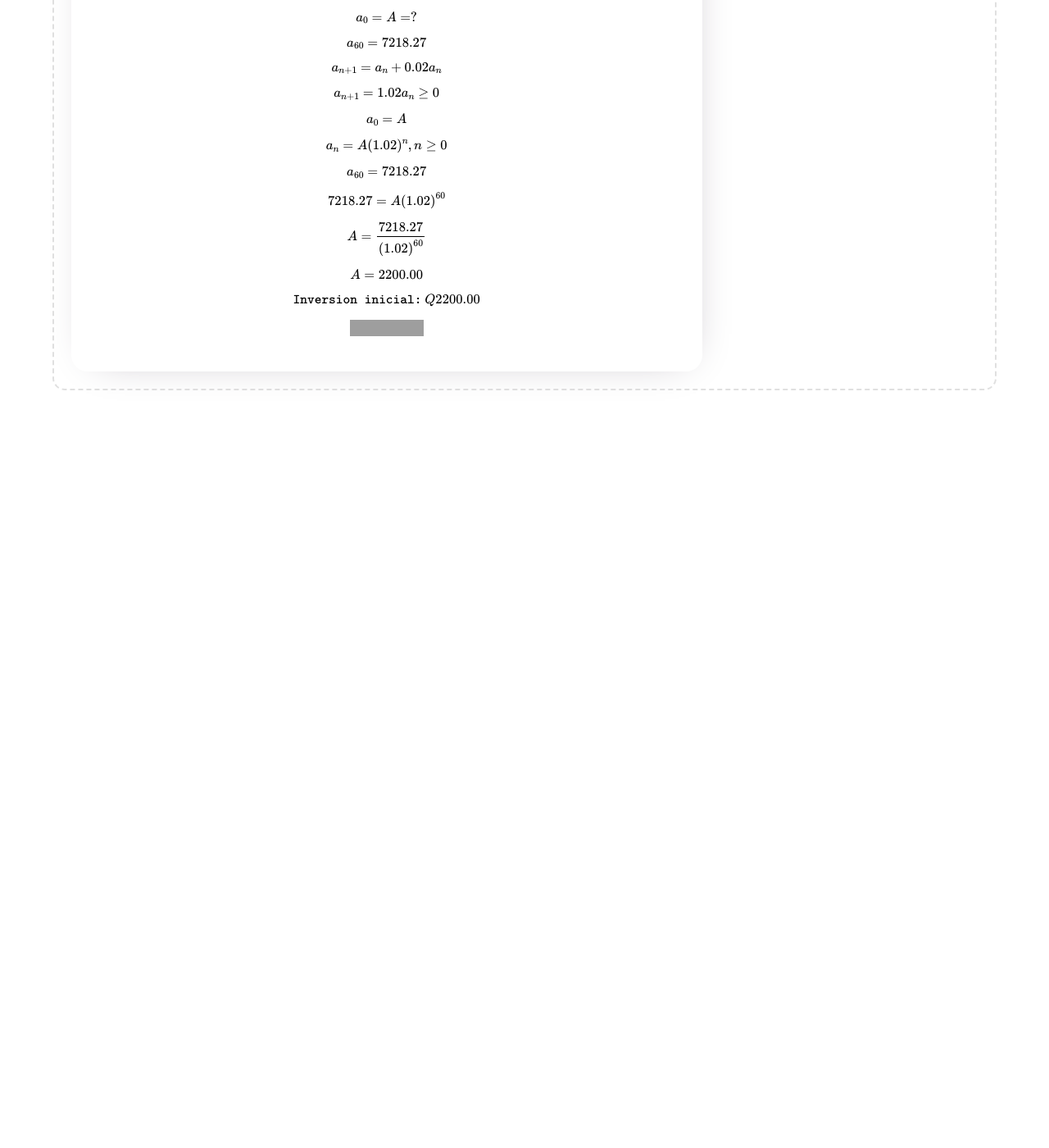
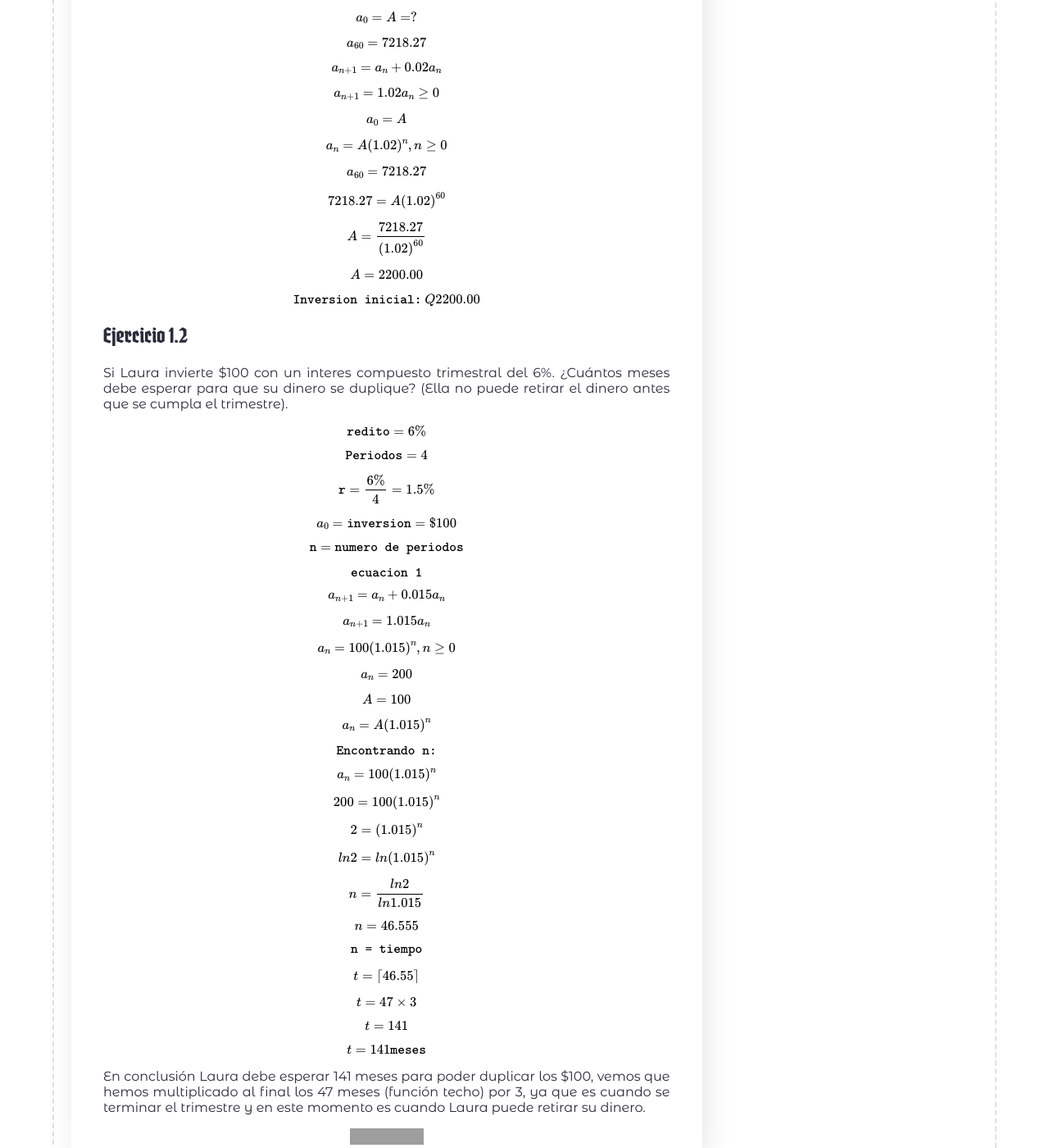
Before and after one commit to jorgeAML/creativeaml, a Jekyll site: the page built from blog_posts/08-05-2025.md, in a window 1280 px wide and 1400 px high, scrolled down 556 px. Shown: the whole window at 82% size. Built offline with Jekyll 4.4.1, drawn with Linux system fonts in a browser that asks for light colours; some web fonts are replaced; a script that is not in the unit is left out; comment, search, counter and statistics services are not loaded; before the commit the page ends 1070 px from its top, so only the background shows below that; some of the changed text lies outside the part shown; grey boxes are pictures that could not be loaded.

Commit message:
Relaciones de recurrencia 1.2

```diff
--- a/_layouts/blog.html
+++ b/_layouts/blog.html
@@ -20,6 +20,17 @@
               <div class="izq">
                 <div class="izq-container card-design-1">
                   <button class="button-simple-2"><a href="/">Regresar al inicio</a></button>
+                  <script async src="https://pagead2.googlesyndication.com/pagead/js/adsbygoogle.js?client=ca-pub-4213105396908336"
+                      crossorigin="anonymous"></script>
+                      <ins class="adsbygoogle"
+                      style="display:block; text-align:center;"
+                      data-ad-layout="in-article"
+                      data-ad-format="fluid"
+                      data-ad-client="ca-pub-4213105396908336"
+                      data-ad-slot="5286248559"></ins>
+                  <script>
+                      (adsbygoogle = window.adsbygoogle || []).push({});
+                  </script>
                   {{page.content}}
                 </div>
               </div>
--- a/blog_posts/08-05-2025.md
+++ b/blog_posts/08-05-2025.md
@@ -6,10 +6,10 @@ url: https://www.creativeaml.com/blog_posts/08-05-2025.html
 icon: ../assets/icons/gift.png
 section0: Creative AML
 section1: Regresar
-metaDescripcion: Ejercicios de relaciones de recurrencias aplicaciones.
+metaDescripcion: Ejercicios de relaciones de recurrencias en aplicaciones sobre intereses compuestos.
 
 tarjetaTitulo: Relaciones de recurrencias
-tarjetaContenido: Ejercicios de relaciones de recurrencias.
+tarjetaContenido: Ejercicios de relaciones de recurrencias en aplicaciones sobre intereses compuestos.
 tarjetaFecha: 8 de Mayo 2025
 tarjetaCreador: Jorge AML
 tarjetaTags: Matemáticas, Computo, Variables, Recurrencia, Discretas
@@ -21,7 +21,7 @@ tag4: Discretas
 tag5: Bidimensionales
 
 ---
-<h2>Ejercicio de aplicación de relaciones de recurrencia</h2>
+<h2>Ejercicio de aplicación de relaciones de recurrencia 1.1</h2>
 <p>Hace 15 años Pablo invirtió sus ganancias en la bolsa, en una cuenta que pagaba el 8% trimestral compuesto. Si ahora tiene Q7218.27 en su cuenta, ¿Cuál fue la inversión inicial?</p>
 
 <div class="latex">
@@ -44,6 +44,36 @@ tag5: Bidimensionales
     \[A = 2200.00\]
     \[\texttt{Inversion inicial:} \hspace{1mm} Q2200.00\]
 </div>
+
+<h2>Ejercicio 1.2</h2>
+<p>Si Laura invierte $100 con un interes compuesto trimestral del 6%. ¿Cuántos meses debe esperar para que su dinero se duplique? (Ella no puede retirar el dinero antes que se cumpla el trimestre).</p>
+<div class="latex">
+\[\texttt{redito} = 6\%\]
+\[\texttt{Periodos} = 4\]
+\[\texttt{r} = \frac{6\%}{4} = 1.5\%\]
+\[a_{0} = \texttt{inversion} = \$100\]
+\[\texttt{n} = \texttt{numero de periodos}\]
+\[\texttt{ecuacion 1}\]
+\[a_{n+1} = a_{n} + 0.015a_{n}\]
+\[a_{n+1} = 1.015a_{n}\]
+\[a_{n} = 100\left( 1.015 \right)^{n}, n \geq 0\]
+\[a_{n} = 200\]
+\[A = 100\]
+\[a_{n} = A\left( 1.015 \right)^{n}\]
+\[\texttt{Encontrando n:}\]
+\[a_{n} = 100\left( 1.015 \right)^{n}\]
+\[200 = 100\left( 1.015 \right)^{n}\]
+\[2 = \left( 1.015 \right)^{n}\]
+\[ln{2} = ln{\left( 1.015 \right)^{n}}\]
+\[n = \frac{ln 2}{ln{1.015}}\]
+\[n = 46.555\]
+\[\texttt{n = tiempo}\]
+\[t = \lceil 46.55 \rceil\]
+\[t = 47 \times 3\]
+\[t = 141\]
+\[t = 141 \texttt{meses}\]
+</div>
+<p>En conclusión Laura debe esperar 141 meses para poder duplicar los $100, vemos que hemos multiplicado al final los 47 meses (función techo) por 3, ya que es cuando se terminar el trimestre y en este momento es cuando Laura puede retirar su dinero.</p>
 <div class="mathjax-image">
     <a href="https://www.mathjax.org">
         <img title="Powered by MathJax"
--- a/index.markdown
+++ b/index.markdown
@@ -61,7 +61,7 @@ footer3-2: Twitter
 footer3-3: Github
 
 copyright2: 2024 Creative AML. Derechos reservados. Hecho con Jekyll y MathJax
-actualizacion: Última actualización 19 de Marzo del 2025
+actualizacion: Última actualización 10 de Mayo del 2025
 #//////////////////////////////////////////////////////////////////////////////
 ###   END FOOTER   ###
 
--- a/sitemap.xml
+++ b/sitemap.xml
@@ -103,4 +103,8 @@
       <loc>https://www.creativeaml.com/blog_posts/31-12-2021.html</loc>
       <lastmod>2021-12-31</lastmod>
    </url>
+   <url>
+      <loc>https://www.creativeaml.com/blog_posts/08-05-2025.html</loc>
+      <lastmod>2025-05-08</lastmod>
+   </url>
 </urlset>
```
Also changed, not shown: _data/enlaces.yml (+7 -0 lines).
